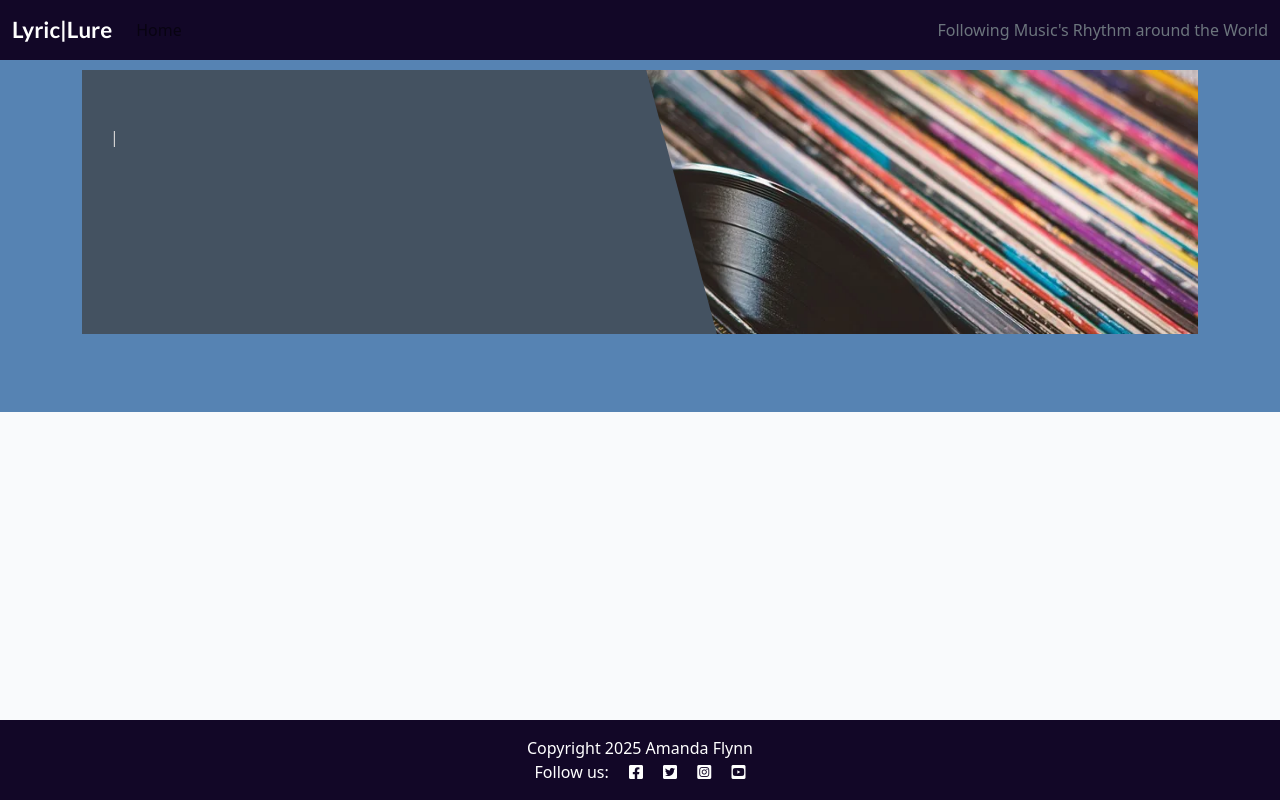
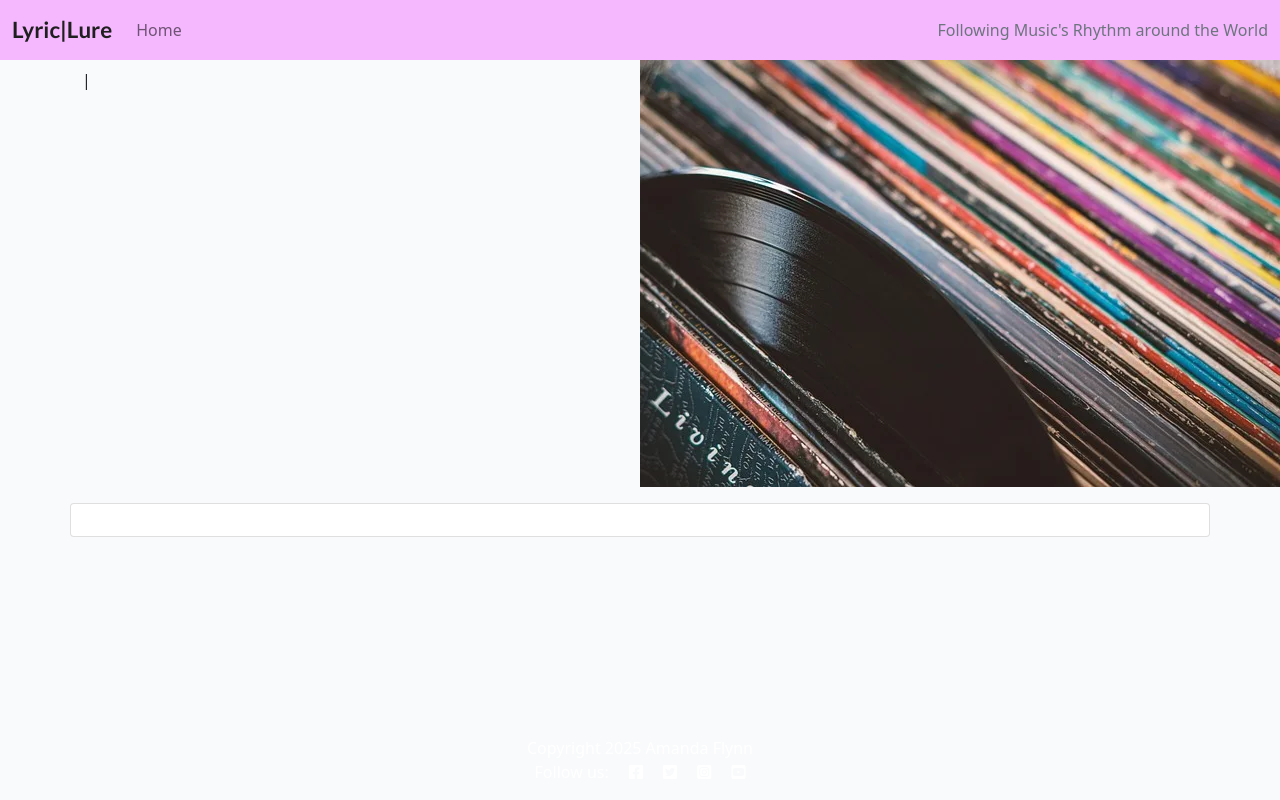
Before and after one commit to AF-5446/Lyric-Lure-CSP, a Django app: template hello_world/templates/blog/post_detail.html in a window 1280 px wide. Run offline with Django 4.2, Linux system fonts and the light colour scheme; the template is opened without the code that fills it, so the values that code supplies are empty.

Commit message:
added Favicon, and deleted styling.

```diff
--- a/static/css/style.css
+++ b/static/css/style.css
@@ -6,151 +6,10 @@ body {
     font-family: Lato, sans-serif;
     font-size: 1.4rem;
     font-weight: 700;
-    color: #ffffff;
+    color: #1f1f1f;
 }
 
-.dark-bg {
-    background-color: #120727;
-    color: #ffffff;
+.navbar {
+    background-color: #f5b8ff;
+    color: #1f1f1f;
 }
-
-.med-bg {
-    background-color: #5683b3;
-    color: #ffffff;
-}
-
-/* .main-bg {
-    background-color: #F9FAFC;
-} */
-
-.card {
-    border: none;
-    background-color: transparent;
-}
-
-.image-container {
-    position: relative;
-}
-
-.image-flash {
-    position: absolute;
-    bottom: 5%;
-    min-width: 30%;
-    left: -2px;
-    background-color: #a26753;
-}
-
-.scale {
-    width: 100%;
-    left: 40px;
-    height: auto;
-}
-
-.author {
-    color: white;
-    margin: 4px;
-    text-transform: uppercase;
-}
-
-.masthead {
-    margin-top: 10px;
-    overflow: hidden;
-    position: relative;
-    display: inline-block;
-    height: 33vh;
-    width: 100%;
-}
-
-.masthead-text {
-    background-color: #445261;
-    color: white;
-    position: relative;
-}
-
-.masthead-image {
-    position: relative;
-    overflow: hidden;
-}
-
-.masthead-image:after {
-    content: "";
-    position: absolute;
-    top: 0;
-    right: 90%;
-    height: 100%;
-    width: 150%;
-    background: #445261;
-    -webkit-transform: skew(15deg);
-    -moz-transform: skew(15deg);
-    transform: skew(15deg);
-    z-index: 100;
-}
-
-.post-link {
-    text-decoration: none;
-    color: #13201a;
-}
-
-.post-link:hover,
-.page-link {
-    color: #E84610;
-}
-
-.post-title {
-    margin-top: 10%;
-    margin-left: 5%;
-}
-
-.post-subtitle {
-    margin-left: 5%;
-    color: lightgray;
-}
-
-.btn-signup,
-.btn-edit {
-    background-color: #188181;
-    color: #fff;
-}
-
-.btn-signup:hover,
-.btn-signup:active {
-    background-color: #fff;
-    color: #23BBBB;
-}
-
-.link {
-    color: #23BBBB;
-    text-decoration: none;
-}
-
-.link:hover,
-.link:active {
-    color: #13201a;
-    text-decoration: underline;
-}
-
-.btn-like {
-    color: #E84610;
-    border: none;
-    background: transparent;
-}
-
-.btn-delete {
-    color: #fff;
-    background: #E84610;
-}
-
-.btn-like:hover,
-.btn-like:active {
-    color: #E84610;
-    background: transparent;
-    border: none;
-}
-
-.faded {
-    color: rgb(172, 175, 175);
-}
-
-.approval {
-    color: rgb(222, 146, 168);
-}
--- a/templates/base.html
+++ b/templates/base.html
@@ -16,6 +16,10 @@
 
     <!-- Font Awesome CSS -->
     <link rel="stylesheet" href="https://cdnjs.cloudflare.com/ajax/libs/font-awesome/5.15.3/css/all.min.css">
+
+    <!-- Favicon -->
+    <link rel="icon" type="image/png" href="{% static 'images/favicon-16x16.png' %}">
+    <link rel="icon" type="image/png" href="{% static 'images/favicon-32x32.png' %}">
 
     <!-- Bootstrap CSS -->
     <link href="https://cdn.jsdelivr.net/npm/bootstrap@5.0.1/dist/css/bootstrap.min.css" rel="stylesheet"
```
Also changed, not shown: static/images/apple-touch-icon.png (added), static/images/favicon-16x16.png (added), static/images/favicon-32x32.png (added), static/images/favicon.ico (added).
